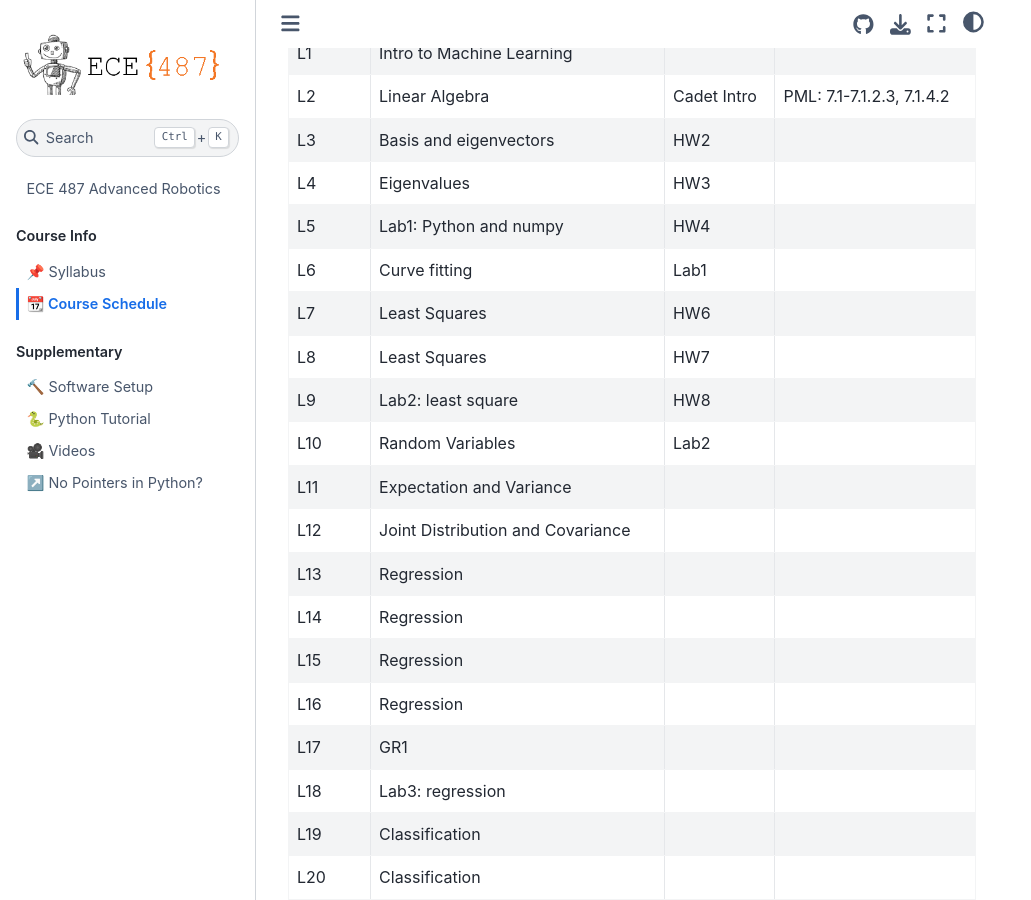
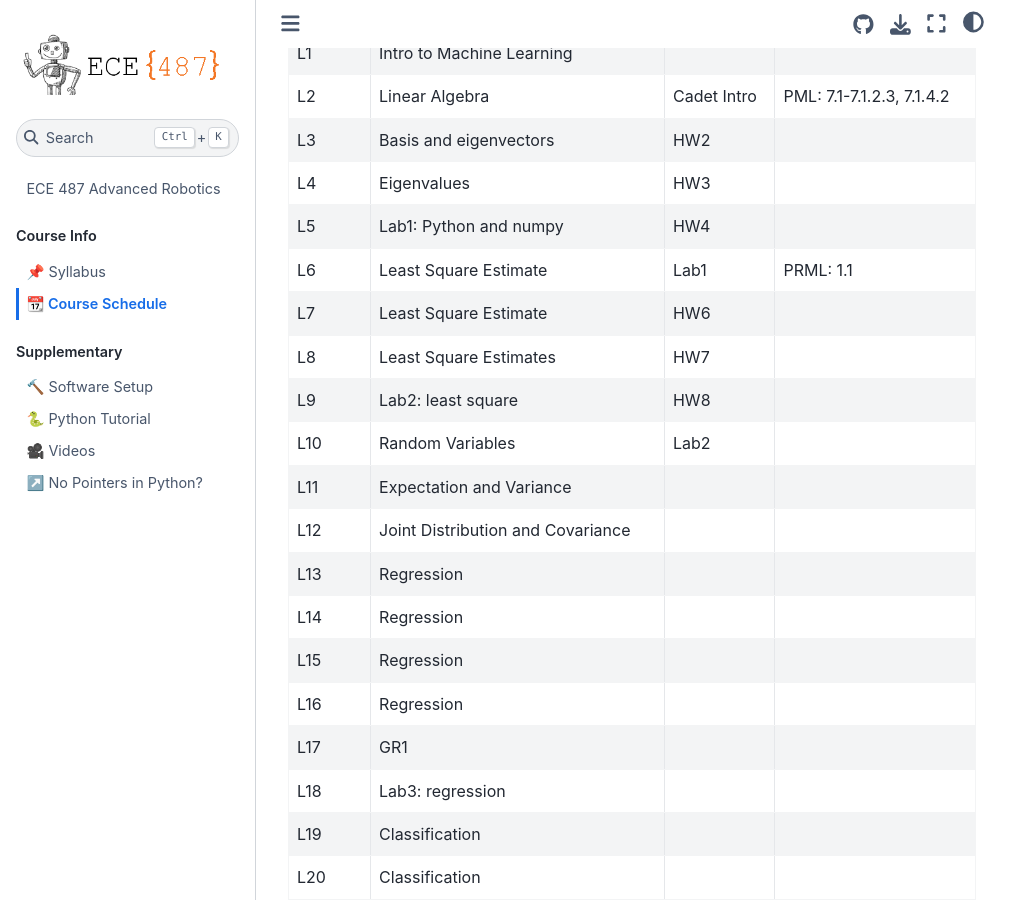
Before and after one commit to stanbaek/ece487, a Jupyter Book: the page built from docs/schedule.md, in a window 1280 px wide and 900 px high, scrolled down 459 px. Shown: the whole window, without its empty margins (0-1031 px from the left). Built offline with Jupyter Book 1.0.4 settings and Sphinx 7.4.7 and the Sphinx Book theme 1.1.4, drawn with Linux system fonts in a browser that asks for light colours.

Commit message:
Update schedule.md

```diff
--- a/docs/schedule.md
+++ b/docs/schedule.md
@@ -17,9 +17,9 @@ Reading:
  L3       | Basis and eigenvectors            | HW2                |
  L4       | Eigenvalues                       | HW3                |
  L5       | Lab1: Python and numpy            | HW4                |
- L6       | Curve fitting                     | Lab1               |
- L7       | Least Squares                     | HW6                |
- L8       | Least Squares                     | HW7                |
+ L6       | Least Square Estimate             | Lab1               | PRML: 1.1
+ L7       | Least Square Estimate             | HW6                |
+ L8       | Least Square Estimates            | HW7                |
  L9       | Lab2: least square                | HW8                |
  L10      | Random Variables                  | Lab2               |
  L11      | Expectation and Variance          |                    |
```
